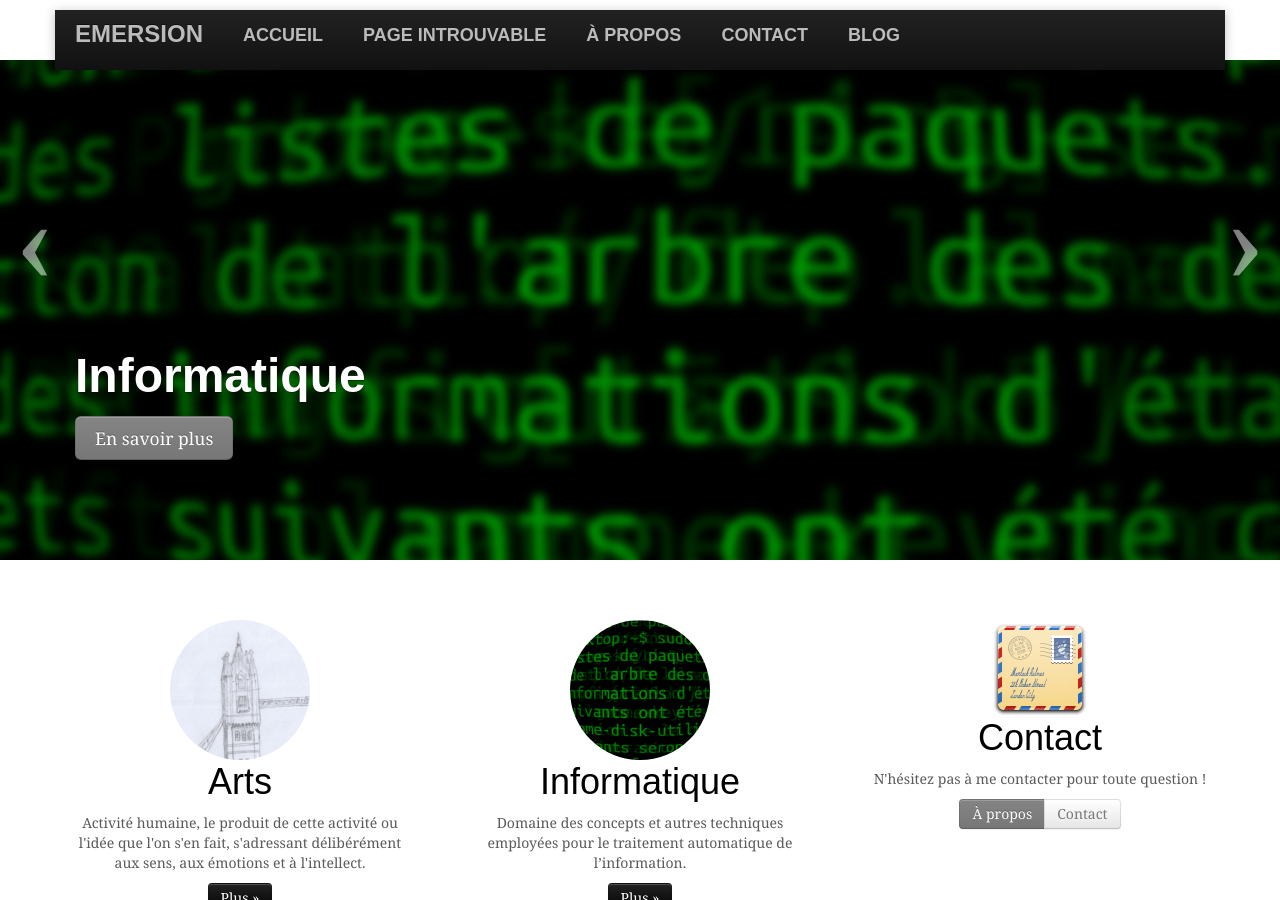
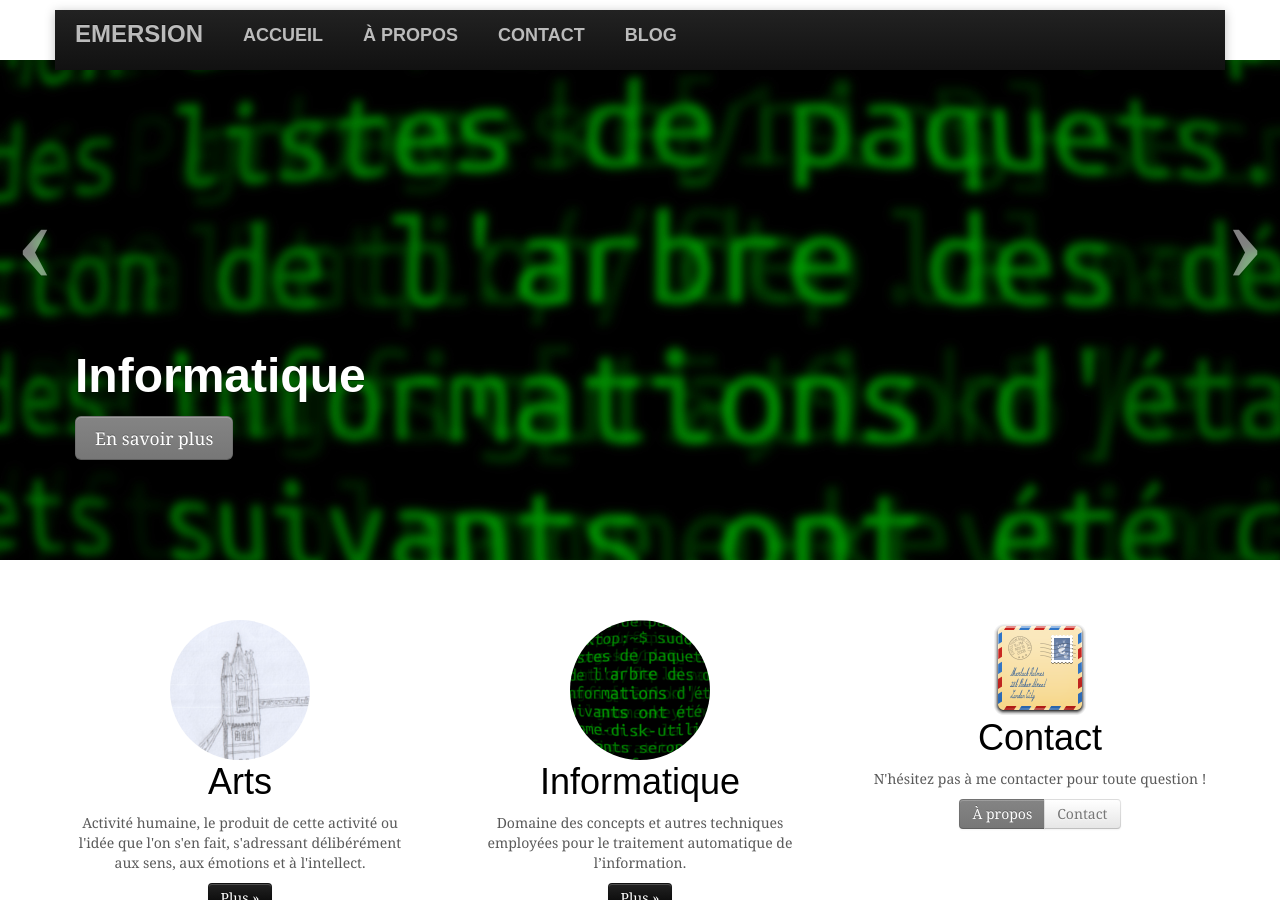
Before and after one commit to emersion/emersion.github.io, a Jekyll site: the page built from index.html, in a window 1280 px wide and 900 px high. Built offline with Jekyll 4.4.1, drawn with Linux system fonts in a browser that asks for light colours; some web fonts are replaced; Markdown is read by kramdown in place of the engine named in the settings.

Commit message:
Removes 404 from showing up in site menu

```diff
--- a/_includes/header.html
+++ b/_includes/header.html
@@ -15,9 +15,9 @@
           <ul class="nav">
             <li><a href="{{ site.baseurl }}/">Accueil</a></li>
             {% for page in site.pages %}
-              {% if page.url != '/404.html' and page.title %}
+              {% if page.title %}{% unless page.url contains '/404' %}
               <li><a href="{{ page.url | prepend: site.baseurl }}">{{ page.title }}</a></li>
-              {% endif %}
+              {% endunless %}{% endif %}
             {% endfor %}
           </ul>
         </div><!--/.nav-collapse -->
```
Also changed, not shown: 1 other file.
